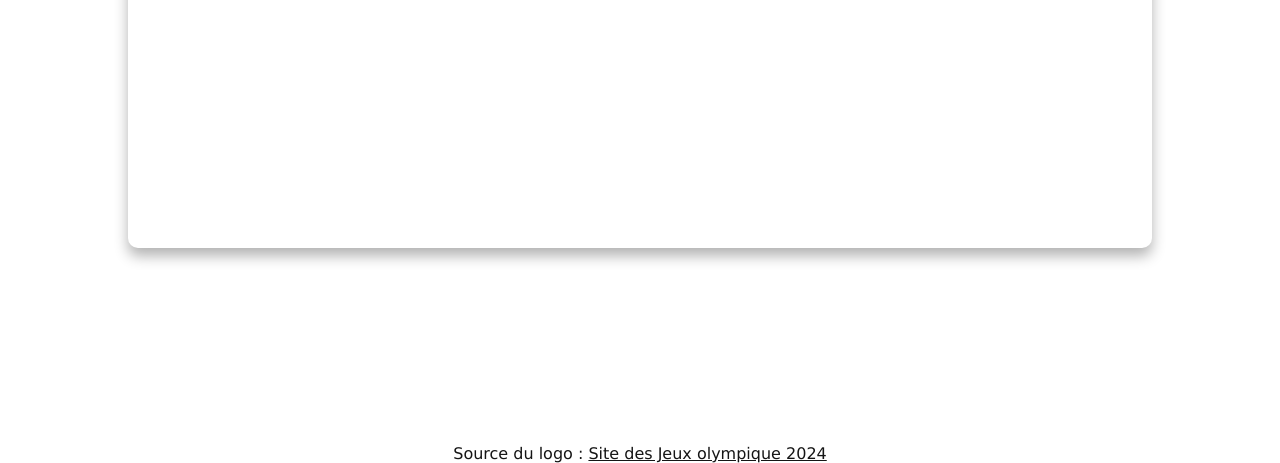
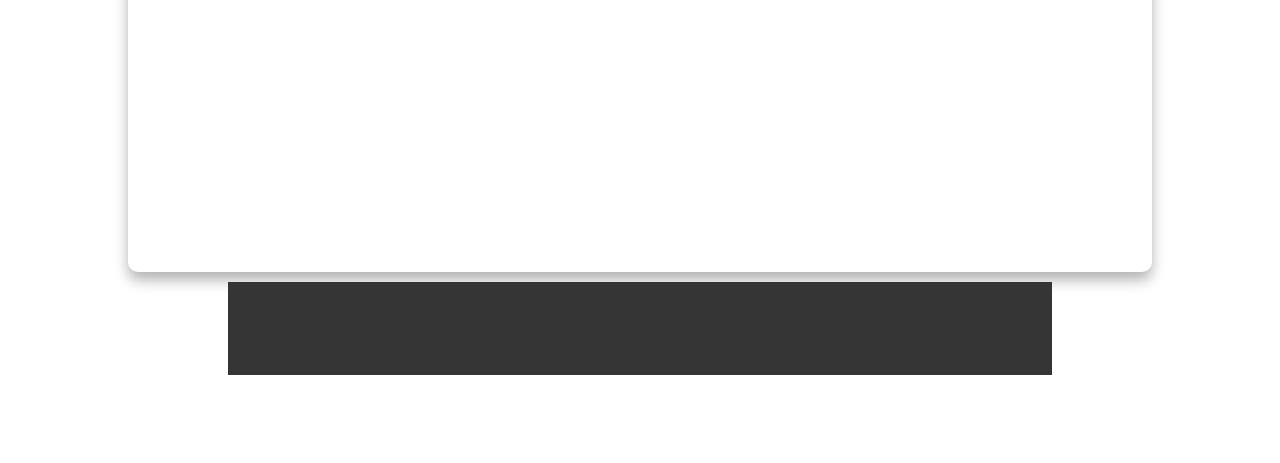
Before and after one commit to Tanchouteur/BUT1-SAE-site-des-JO, a PHP site: page / in a window 1280 px wide. Shown: the part 465-928 px from the top of the page. Run offline with PHP 8.4, Linux system fonts and the light colour scheme; data that the repository does not hold is empty.

Commit message:
UPDATE : -

```diff
--- a/import/footer.php
+++ b/import/footer.php
@@ -1,5 +1,7 @@
 <footer>
     <div class="footer">
-        <span>Source du logo : <a href="https://tickets.paris2024.org/?affiliate=24A">Site des Jeux olympique 2024</a></span>
+        <span>Source du logo : <a href="https://tickets.paris2024.org/?affiliate=24A">Site des Jeux olympique 2024</a>
+        <br> Site de demonstration SAE Upec Senart But Info fait par : Louis Tanchou - Thomas Renault - Theo Anne
+        </span>
     </div>
 </footer>
--- a/src/css/header.css
+++ b/src/css/header.css
@@ -89,3 +89,9 @@ h2.navbar,h3.navbar{
 h2.active{
     font-weight: bold;
 }
+
+footer{
+    height: 10vh;
+    background-color: #353535;
+    overflow: hidden;
+}
```
Also changed, not shown: src/PHP/pagePerso.php (+6 -2 lines), src/css/formulaire.css (+9 -2 lines).
